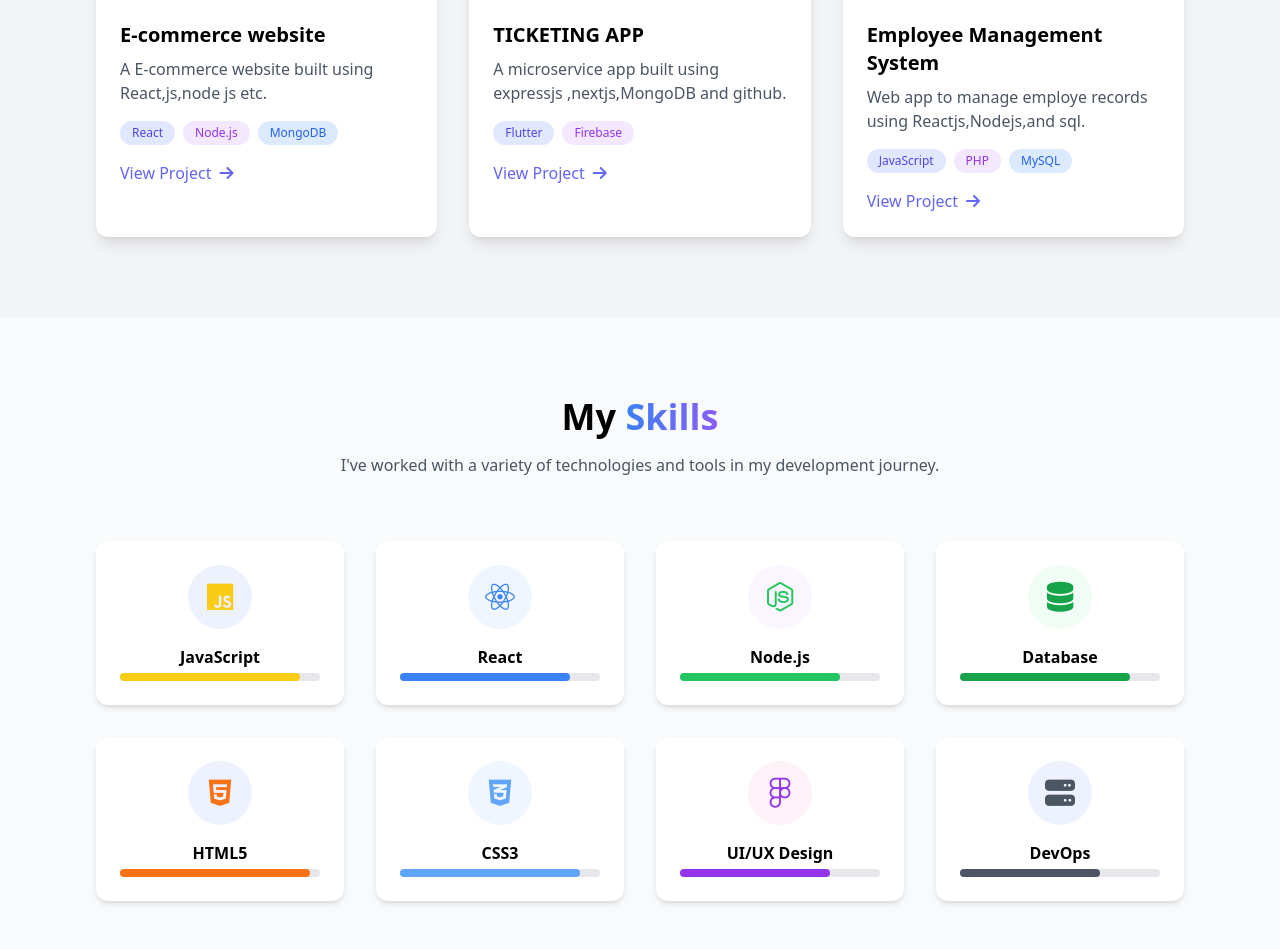
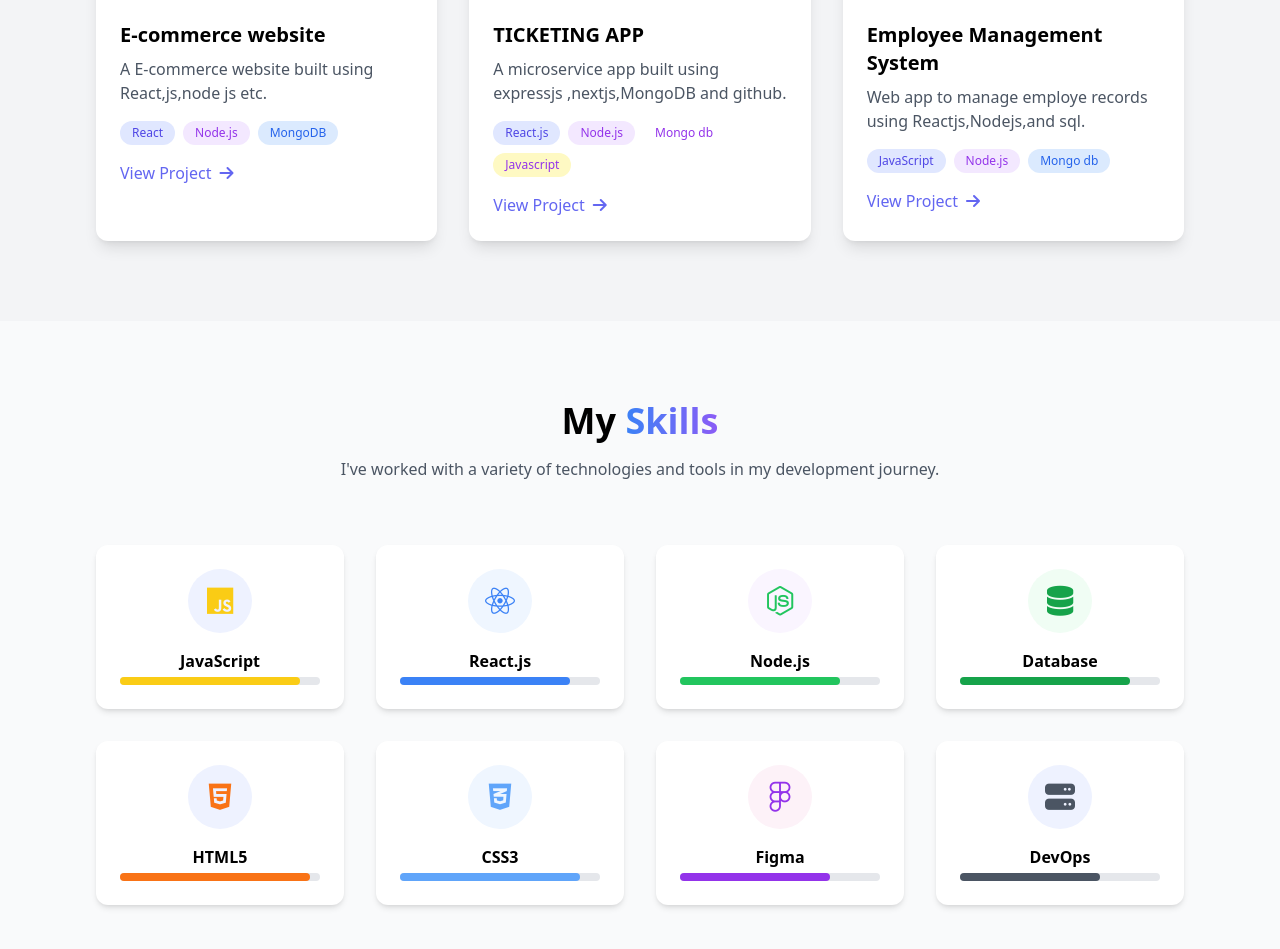
Before and after one commit to B63-ENGG/portfolio, a plain HTML site: page index.html in a window 1280 px wide. Shown: the part 1243-2192 px from the top of the page. Drawn offline with nearby package versions, Linux system fonts and the light colour scheme.

Commit message:
Update index.html

```diff
--- a/index.html
+++ b/index.html
@@ -110,7 +110,7 @@
                 <!-- Project 1 -->
                 <div class="bg-white rounded-xl overflow-hidden shadow-lg hover:shadow-xl transition">
                     <div class="relative h-48 overflow-hidden">
-                        <img src="https://storage.googleapis.com/workspace-0f70711f-8b4e-4d94-86f1-2a93ccde5887/image/d41d6bf9-6e66-4f2f-906d-8a9ce9be680b.png" alt="Dashboard UI project with modern design showing analytics charts and data visualizations" class="w-full h-full object-cover">
+                        <img src="https://res.cloudinary.com/upwork-cloud/image/upload/c_scale,w_1000/v1709873832/catalog/1424043793079779328/dquglousgr33jyzdlers.webp" alt="Dashboard UI project with modern design showing analytics charts and data visualizations" class="w-full h-full object-cover">
                         <div class="absolute inset-0 bg-gradient-to-t from-black/60 to-transparent"></div>
                     </div>
                     <div class="p-6">
@@ -131,15 +131,17 @@
                 <!-- Project 2 -->
                 <div class="bg-white rounded-xl overflow-hidden shadow-lg hover:shadow-xl transition">
                     <div class="relative h-48 overflow-hidden">
-                        <img src="https://storage.googleapis.com/workspace-0f70711f-8b4e-4d94-86f1-2a93ccde5887/image/c0f092f3-e406-41f3-a876-df4832044643.png" alt="Mobile application interface showing user profile and activity tracking features" class="w-full h-full object-cover">
+                        <img src="https://acsonnet.com/wp-content/uploads/2021/05/Hospital-Management-System.jpg" alt="Mobile application interface showing user profile and activity tracking features" class="w-full h-full object-cover">
                         <div class="absolute inset-0 bg-gradient-to-t from-black/60 to-transparent"></div>
                     </div>
                     <div class="p-6">
                         <h3 class="text-xl font-bold mb-2"> TICKETING APP</h3>
                         <p class="text-gray-600 mb-4">A microservice app built using expressjs ,nextjs,MongoDB and github.</p>
                         <div class="flex flex-wrap gap-2 mb-4">
-                            <span class="bg-indigo-100 text-indigo-600 px-3 py-1 rounded-full text-xs">Flutter</span>
-                            <span class="bg-purple-100 text-purple-600 px-3 py-1 rounded-full text-xs">Firebase</span>
+                            <span class="bg-indigo-100 text-indigo-600 px-3 py-1 rounded-full text-xs">React.js</span>
+                            <span class="bg-purple-100 text-purple-600 px-3 py-1 rounded-full text-xs">Node.js</span>
+                            <span class="bg-Blue-100 text-purple-600 px-3 py-1 rounded-full text-xs">Mongo db</span>
+                            <span class="bg-yellow-100 text-purple-600 px-3 py-1 rounded-full text-xs">Javascript</span>
                         </div>
                         <a href="#" class="text-indigo-500 font-medium hover:text-indigo-700 inline-flex items-center transition">
                             View Project
@@ -151,7 +153,7 @@
                 <!-- Project 3 -->
                 <div class="bg-white rounded-xl overflow-hidden shadow-lg hover:shadow-xl transition">
                     <div class="relative h-48 overflow-hidden">
-                        <img src="https://storage.googleapis.com/workspace-0f70711f-8b4e-4d94-86f1-2a93ccde5887/image/bd4fd9bc-3c8c-4317-9077-0cb98457aa34.png" alt="E-commerce website showing product listings with clean UI and shopping cart functionality" class="w-full h-full object-cover">
+                        <img src="https://user-images.githubusercontent.com/43178997/180386792-9fbf4db2-147d-45e3-81f1-ef6453bdcc19.png" alt="E-commerce website showing product listings with clean UI and shopping cart functionality" class="w-full h-full object-cover">
                         <div class="absolute inset-0 bg-gradient-to-t from-black/60 to-transparent"></div>
                     </div>
                     <div class="p-6">
@@ -159,8 +161,8 @@
                         <p class="text-gray-600 mb-4">Web app to manage employe records using Reactjs,Nodejs,and sql.</p>
                         <div class="flex flex-wrap gap-2 mb-4">
                             <span class="bg-indigo-100 text-indigo-600 px-3 py-1 rounded-full text-xs">JavaScript</span>
-                            <span class="bg-purple-100 text-purple-600 px-3 py-1 rounded-full text-xs">PHP</span>
-                            <span class="bg-blue-100 text-blue-600 px-3 py-1 rounded-full text-xs">MySQL</span>
+                            <span class="bg-purple-100 text-purple-600 px-3 py-1 rounded-full text-xs">Node.js</span>
+                            <span class="bg-blue-100 text-blue-600 px-3 py-1 rounded-full text-xs">Mongo db</span>
                         </div>
                         <a href="#" class="text-indigo-500 font-medium hover:text-indigo-700 inline-flex items-center transition">
                             View Project
@@ -197,7 +199,7 @@
                     <div class="w-16 h-16 mx-auto mb-4 bg-blue-50 rounded-full flex items-center justify-center">
                         <i class="fab fa-react text-3xl text-blue-500"></i>
                     </div>
-                    <h3 class="font-bold mb-1">React</h3>
+                    <h3 class="font-bold mb-1">React.js</h3>
                     <div class="w-full bg-gray-200 rounded-full h-2">
                         <div class="bg-blue-500 h-2 rounded-full" style="width: 85%"></div>
                     </div>
@@ -252,7 +254,7 @@
                     <div class="w-16 h-16 mx-auto mb-4 bg-pink-50 rounded-full flex items-center justify-center">
                         <i class="fab fa-figma text-3xl text-purple-600"></i>
                     </div>
-                    <h3 class="font-bold mb-1">UI/UX Design</h3>
+                    <h3 class="font-bold mb-1">Figma</h3>
                     <div class="w-full bg-gray-200 rounded-full h-2">
                         <div class="bg-purple-600 h-2 rounded-full" style="width: 75%"></div>
                     </div>
@@ -292,7 +294,7 @@
                                 </div>
                                 <div>
                                     <h4 class="font-medium mb-1">Email</h4>
-                                    <p class="text-gray-600">pruthirajbanty2003@gmail.com</p>
+                                    <p class="text-gray-600">pruthirajpratihari63@gmail.com</p>
 
 
                                 </div>
@@ -445,4 +447,5 @@
         }
     </script>
 </body>
+
 </html>
```
